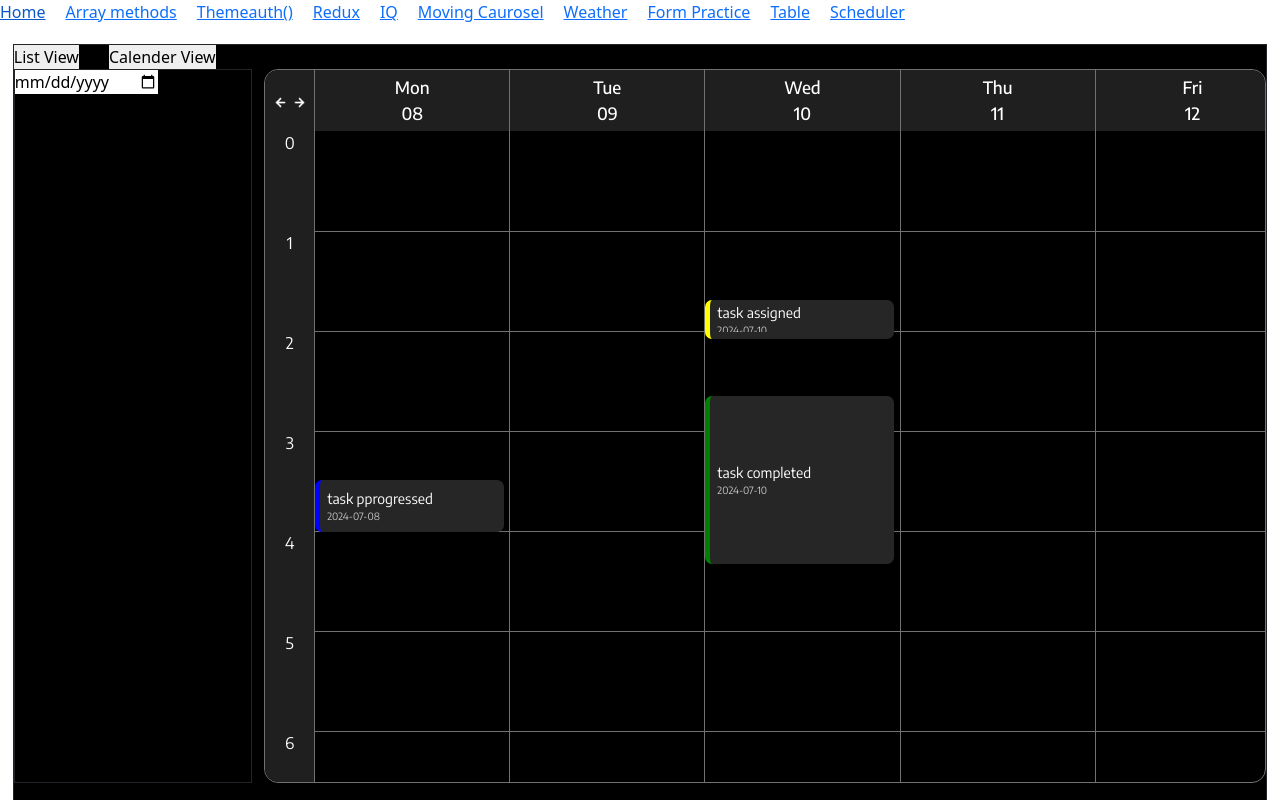
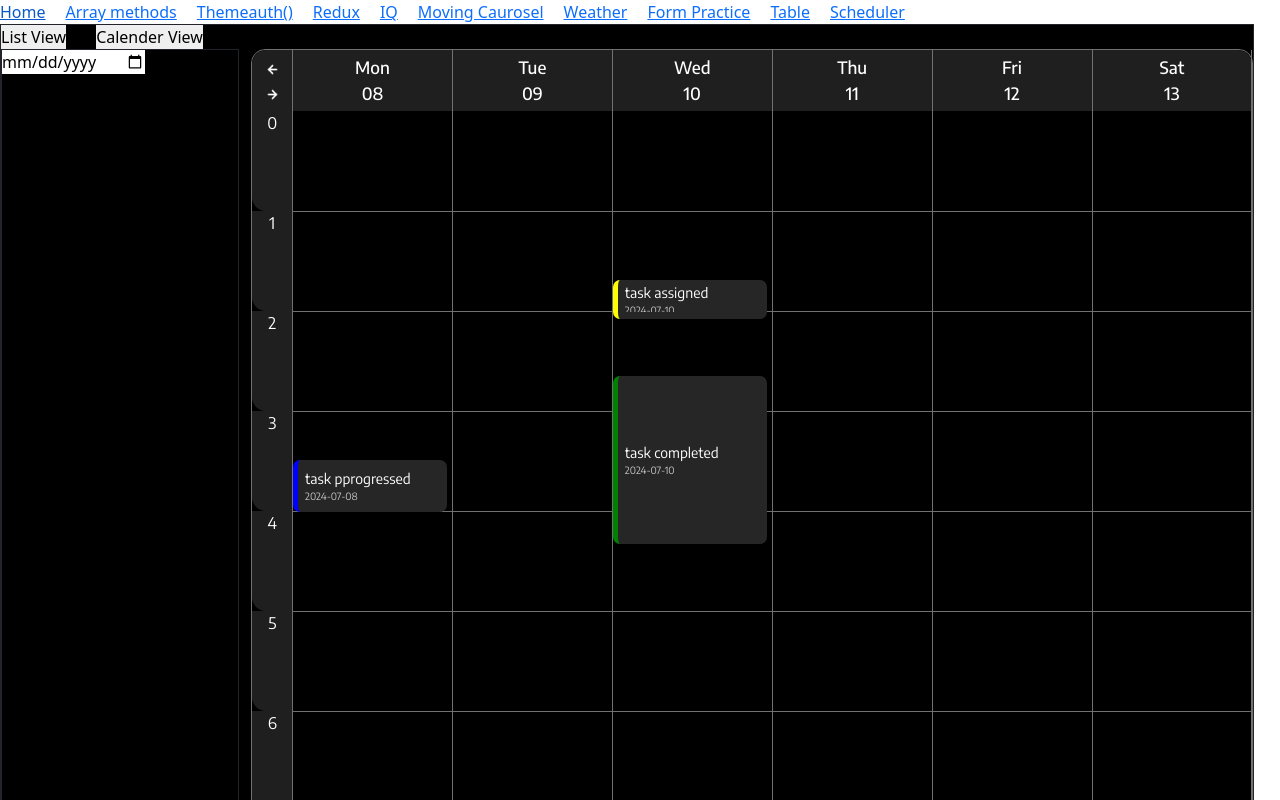
Before and after one commit to himabindhupoojari/practice, a React (Create React App) app: page /scheduler in a window 1280 px wide. Both pictures are taken after a click on the button "Calender View". Shown: the top 800 px of the page. Built offline with nearby package versions, Linux system fonts and the light colour scheme.

Commit message:
schedular is completed

```diff
--- a/src/components/Scheduler/SchedularCalenderView.tsx
+++ b/src/components/Scheduler/SchedularCalenderView.tsx
@@ -72,6 +72,7 @@ function SchedularCalenderView() {
     setCurrentDay(date);
   };
 
+
   return (
     <div className="calender_view">
       <div className="calender_view__calender">
@@ -118,6 +119,9 @@ function SchedularCalenderView() {
                         <td
                           key={week.dayName}
                           onClick={() => openPopup(week.dayName, timeval.time)}
+                          className={`month_columns ${
+                            option === "day" && "week_columns"
+                          }`}
                         >
                           {scheduleTaskData.map((item) => {
                             let date = week.date;
@@ -179,22 +183,22 @@ function SchedularCalenderView() {
                                 <div
                                   key={item.id} // Ensure unique key for each item
                                   style={{
-                                    borderLeft: `5px solid ${item.color}`,
+                                    borderLeft: `5px solid ${item.color ? item.color : "transparent"}`,
                                     top: `${top}px`,
                                     height: `${height}px`,
-                                    padding:"7px"
+                                    padding: "7px",
                                   }}
                                   onClick={(event) => {
                                     editPopUp(item, event);
                                   }}
-                                  className={
-                                    option === "day" ? "coldata_day" : "coldata"
-                                  }
+                                  className={`coldata ${
+                                    option === "day" && "coldata_day"
+                                  }`}
                                 >
                                   <div className="aligndata">
                                     <div>
-                                      <span>{item.text}</span>
-                                      <span className="subtext">
+                                      <span className={item.color === "" ? 'task_completed' : ''}>{item.text}</span>
+                                      <span className={`subtext ${item.color === "" && 'subtext_task_completed'}`}>
                                         {item.date}
                                       </span>
                                     </div>
--- a/src/components/Scheduler/Scheduler.scss
+++ b/src/components/Scheduler/Scheduler.scss
@@ -2,9 +2,7 @@
 
 .scheduler {
   background-color: #000;
-  padding-bottom: 50px; // shouls be removed
   width: 98%;
-  margin: 20px auto;
   border: 1px solid;
   .calender_view {
     display: flex;
@@ -17,29 +15,14 @@
       border: 1px solid #717171;
       border-radius: 14px;
       width: 80%;
-      overflow: hidden;
       .schedule_table_continer {
+        width: 100%;
         border-radius: 14px;
-        height: 89vh;
-        overflow: auto;
         table {
           font-family: "Encode Sans", sans-serif;
-          width: 1220px;
-          // width: 100%;
-        }
-        tr > .schedule_months {
-          &:nth-child(1) {
-            width: 50px !important;
-            text-align: center;
-            padding-left: 5px;
-            position: sticky;
-            left: -0.5px;
-            z-index: 6;
-            img {
-              width: 19px;
-              height: 19px;
-            }
-          }
+          width: 100%;
+          tr {
+            th {
               border-right: 1px solid #717171;
               text-align: center;
               padding: 5px 5px 5px 5px;
@@ -50,31 +33,33 @@
               position: sticky;
               top: -0.5px;
               z-index: 5;
-          p {
+              &:first-child {
+                width: 50px !important;
+                text-align: center;
+                padding-left: 5px;
+                position: sticky;
+                left: -0.5px;
+                z-index: 6;
+                border-top-left-radius: 14px;
+                img {
+                  width: 19px;
+                  height: 19px;
+                }
+              }
+              &:last-child{
+                border-top-right-radius: 14px;
+              }
+              p{
                 margin: 0;
                 padding: 0;
               }
             }
-        tr {
-          .schedule_day {
+            .schedule_day{
               text-align: left;
-            border-right: 1px solid #717171;
-            padding: 5px 5px 5px 10px;
-            color: #fff;
-            font-weight: 500;
-            font-size: 17px;
-            background-color: #1f1f1f;
-            position: sticky;
-            top: -0.5px;
-            z-index: 5;
-            p {
-              margin: 0;
-              padding: 0;
+              padding-left: 20px;
             }
-          }
-        }
-        tbody {
-          tr > td {
+
+            td {
               border-bottom: 1px solid #717171;
               border-right: 1px solid #717171;
               height: 100px;
@@ -83,7 +68,19 @@
               position: relative;
               color: #fff;
               cursor: pointer;
-            width: 200px;
+              &:first-child {
+                border-bottom-left-radius: 14px;
+                border-bottom: 0;
+                vertical-align: text-top;
+                text-align: center;
+                position: sticky;
+                left: -0.5px;
+                z-index: 2;
+                background-color: #1f1f1f;
+              }
+              &:last-child {
+                  border-bottom-right-radius: 14px;
+                }
               .coldata {
                 width: 97%;
                 padding-left: 7px;
@@ -104,14 +101,20 @@
                   align-items: center;
                   column-gap: 0px;
                   span {
-                  // overflow: hidden;
-                  // text-overflow: ellipsis !important;
+                    overflow: hidden;
+                    text-overflow: ellipsis !important;
                     display: block;
                     font-size: 14px;
                     font-weight: 400;
                     margin: 0;
                     padding: 0;
-                  // word-wrap: break-word;
+                    word-wrap: break-word;
+                  }
+                  .task_completed{
+                    color: rgba(255, 255, 255, 0.5);
+                  }
+                  .subtext_task_completed{
+                    color: rgb(198, 198, 198, 0.5) !important;
                   }
                   .subtext {
                     color: #c6c6c6;
@@ -139,69 +142,16 @@
                   }
                 }
               }
-            &:nth-child(1) {
-              border-bottom: 0;
-              width: 50px !important;
-              vertical-align: text-top;
-              text-align: center;
-              position: sticky;
-              left: -0.5px;
-              z-index: 2;
-              background-color: #1f1f1f;
+              .coldata_day {
+                width: 30%;
               }
             }
-          tr {
-            .coldata_day {
-              width: 30%;
-              padding-left: 7px;
-              border-radius: 7px;
-              background-color: #262626;
-              position: absolute;
-              right: 0;
-              left: 0;
-              cursor: pointer;
-              z-index: 1;
-              text-overflow: ellipsis !important;
-              .aligndata {
-                height: 100%;
-                margin: 0;
-                padding: 0;
-                display: flex;
-                align-items: center;
-                column-gap: 0px;
-                span {
-                  text-overflow: ellipsis !important;
-                  display: block;
-                  font-size: 14px;
-                  font-weight: 400;
-                  margin: 0;
-                  padding: 0;
-                  word-wrap: break-word;
+
+            .month_columns{
+              width: 16%;
             }
-                .subtext {
-                  color: #c6c6c6;
-                  font-weight: 400;
-                  font-size: 10px;
-                  padding-top: 0;
-                  word-wrap: break-word;
-                }
-                .colpopup {
-                  font-size: 13px;
-                  font-weight: 400;
-                  display: none;
-                  color: #fff;
-                  background-color: #2d2d2d;
-                  border: 1px solid #000;
-                  padding: 5px;
-                  position: absolute;
-                  right: 0px;
-                  bottom: -35px;
-                  white-space: nowrap;
-                  z-index: 9;
-                }
-                &:hover {
-                  .colpopup {
-                    display: block;
+            .week_columns{
+              width: unset;
             }
           }
         }
@@ -209,10 +159,25 @@
     }
   }
 }
-      &::-webkit-scrollbar {
-        display: none;
-        // overflow: auto;
+
+
+
+@media screen and (max-width:768px) {
+  .scheduler{
+    .calender_view {
+      .schedule_info_container {
+        .schedule_table_continer {
+          table{
+            tr{
+              th{
+                &:first-child{
+                  width: 300px !important;
                 }
               }
             }
           }
+        }
+      }
+    }
+  }
+}
--- a/src/components/Scheduler/SchedulerData.ts
+++ b/src/components/Scheduler/SchedulerData.ts
@@ -145,6 +145,15 @@ export const scheduleTaskData = [
     color: "yellow",
     date: "2024-06-30",
   },
+  {
+    id: 6,
+    week: "Sat",
+    from_time: "3:00",
+    to_time: "3:45",
+    text: "task completed",
+    color: "",
+    date: "2024-07-17",
+  },
 ];
 
 export let currentMonday = getCurrentMonday();
--- /dev/null
+++ b/src/components/Scheduler/style.scss
@@ -0,0 +1,232 @@
+.scheduler {
+    background-color: #000;
+    padding-bottom: 50px; // should be removed
+    width: 98%;
+    margin: 20px auto;
+    border: 1px solid;
+    .calender_view {
+      display: flex;
+      justify-content: space-between;
+      &__calender {
+        width: 19%;
+        border: 1px solid;
+      }
+      .schedule_info_container {
+        border: 1px solid #717171;
+        border-radius: 14px;
+        width: 80%;
+        overflow: hidden;
+        .schedule_table_continer {
+          border-radius: 14px;
+          height: 89vh;
+          overflow: auto;
+          width: 1220px;
+          table {
+            font-family: "Encode Sans", sans-serif;
+            width: 100%;
+          }
+          tr > .schedule_months {
+            &:first-child {
+              width: 50px !important;
+              text-align: center;
+              padding-left: 5px;
+              position: sticky;
+              left: -0.5px;
+              z-index: 6;
+              display: inline-block;
+              img {
+                width: 19px;
+                height: 19px;
+              }
+            }
+            border-right: 1px solid #717171;
+            text-align: center;
+            padding: 5px 5px 5px 5px;
+            color: #fff;
+            font-weight: 500;
+            font-size: 17px;
+            background-color: #1f1f1f;
+            position: sticky;
+            top: -0.5px;
+            z-index: 5;
+            p {
+              margin: 0;
+              padding: 0;
+            }
+          }
+          tr {
+            .schedule_day {
+              text-align: left;
+              border-right: 1px solid #717171;
+              padding: 5px 5px 5px 10px;
+              color: #fff;
+              font-weight: 500;
+              font-size: 17px;
+              background-color: #1f1f1f;
+              width: 50px !important;
+              position: sticky;
+              top: -0.5px;
+              z-index: 5;
+              display: inline-block;
+              p {
+                margin: 0;
+                padding: 0;
+              }
+            }
+          }
+          tbody {
+            tr > td {
+              border-bottom: 1px solid #717171;
+              border-right: 1px solid #717171;
+              height: 100px;
+              padding: 0;
+              margin: 0;
+              position: relative;
+              color: #fff;
+              cursor: pointer;
+              // width: 200px;
+              width: 16%;
+              .coldata {
+                width: 97%;
+                padding-left: 7px;
+                border-radius: 7px;
+                background-color: #262626;
+                position: absolute;
+                right: 0;
+                left: 0;
+                cursor: pointer;
+                z-index: 1;
+                .aligndata {
+                  overflow: hidden;
+                  text-overflow: ellipsis !important;
+                  height: 100%;
+                  margin: 0;
+                  padding: 0;
+                  display: flex;
+                  align-items: center;
+                  column-gap: 0px;
+                  span {
+                    // overflow: hidden;
+                    // text-overflow: ellipsis !important;
+                    display: block;
+                    font-size: 14px;
+                    font-weight: 400;
+                    margin: 0;
+                    padding: 0;
+                    // word-wrap: break-word;
+                  }
+                  .subtext {
+                    color: #c6c6c6;
+                    font-weight: 400;
+                    font-size: 10px;
+                  }
+                  .colpopup {
+                    font-size: 13px;
+                    font-weight: 400;
+                    display: none;
+                    color: #fff;
+                    background-color: #2d2d2d;
+                    border: 1px solid #000;
+                    padding: 5px;
+                    position: absolute;
+                    right: 0px;
+                    bottom: -35px;
+                    white-space: nowrap;
+                    z-index: 2;
+                  }
+                  &:hover {
+                    .colpopup {
+                      display: block;
+                    }
+                  }
+                }
+              }
+              &:first-child {
+                border-bottom: 0;
+                width: 50px !important;
+                vertical-align: text-top;
+                text-align: center;
+                position: sticky;
+                left: -0.5px;
+                z-index: 2;
+                background-color: #1f1f1f;
+                display: inline-block;
+              }
+            }
+            tr {
+              .coldata_day {
+                width: 30%;
+                padding-left: 7px;
+                border-radius: 7px;
+                background-color: #262626;
+                position: absolute;
+                right: 0;
+                left: 0;
+                cursor: pointer;
+                z-index: 1;
+                text-overflow: ellipsis !important;
+                .aligndata {
+                  height: 100%;
+                  margin: 0;
+                  padding: 0;
+                  display: flex;
+                  align-items: center;
+                  column-gap: 0px;
+                  span {
+                    text-overflow: ellipsis !important;
+                    display: block;
+                    font-size: 14px;
+                    font-weight: 400;
+                    margin: 0;
+                    padding: 0;
+                    word-wrap: break-word;
+                  }
+                  .subtext {
+                    color: #c6c6c6;
+                    font-weight: 400;
+                    font-size: 10px;
+                    padding-top: 0;
+                    word-wrap: break-word;
+                  }
+                  .colpopup {
+                    font-size: 13px;
+                    font-weight: 400;
+                    display: none;
+                    color: #fff;
+                    background-color: #2d2d2d;
+                    border: 1px solid #000;
+                    padding: 5px;
+                    position: absolute;
+                    right: 0px;
+                    bottom: -35px;
+                    white-space: nowrap;
+                    z-index: 9;
+                  }
+                  &:hover {
+                    .colpopup {
+                      display: block;
+                    }
+                  }
+                }
+                &:first-child {
+                  border-bottom: 0;
+                  width: 50px !important;
+                  vertical-align: text-top;
+                  text-align: center;
+                  position: sticky;
+                  left: -0.5px;
+                  z-index: 2;
+                  background-color: #1f1f1f;
+                  display: inline-block;
+                }
+              }
+            }
+          }
+        }
+        &::-webkit-scrollbar {
+          display: none;
+          // overflow: auto;
+        }
+      }
+    }
+  }
```
Also changed, not shown: src/components/Table/table.scss (line endings or trailing spaces). Lines whose indentation alone changed are shown as unchanged.
